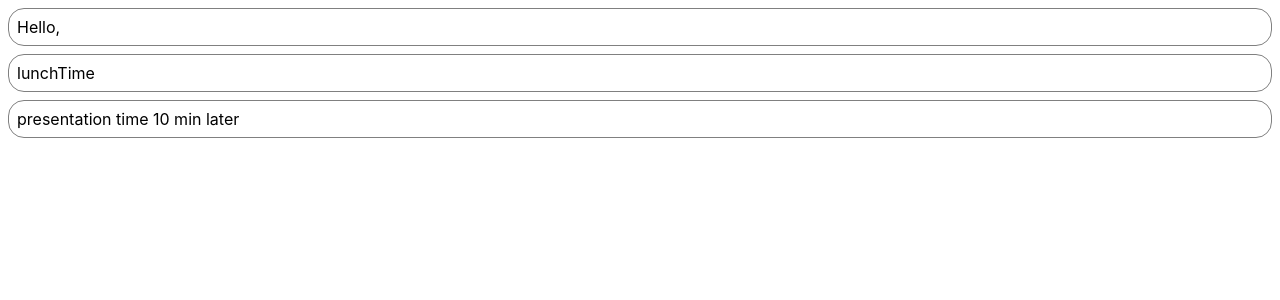
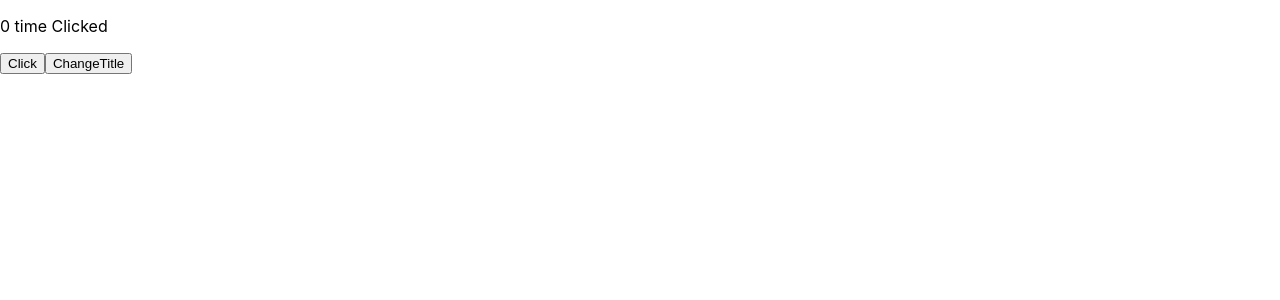
Before and after one commit to Sua-su/React-Study, a React (Create React App) app: page / in a window 1280 px wide. Shown: the top 300 px of the page. Built offline with nearby package versions, Linux system fonts and the light colour scheme.

Commit message:
Ch7 CountStudy

```diff
--- /dev/null
+++ b/src/Ch07/Counter.jsx
@@ -0,0 +1,31 @@
+import React ,{useEffect, useState} from 'react';
+
+function Counter(props){
+    const [count, setCount] = useState(0);
+    const [title, setTitle] = useState("Counter Page");
+
+
+    useEffect(() =>{
+            document.title=title
+            return() =>{document.title='missing Count'};
+            }, [title]);
+
+
+    function handleClick(e) {
+        setCount(count +1 );
+        console.log(e.target.tagName);
+        console.log(count);
+    }
+
+
+    return (
+        <div>
+            <p>{count} time Clicked</p>
+            <button onClick ={handleClick}>Click</button>
+            <button onClick={() => {setTitle("total$(count)Click")}}>ChangeTitle</button>
+        </div>
+    )
+}
+
+
+export default Counter;
--- a/src/index.js
+++ b/src/index.js
@@ -13,8 +13,8 @@ import reportWebVitals from "./reportWebVitals";
 //import { LikeButton } from "./Ch06/LikeButton";
 //import LikeButton from "./Ch06/LikeButton"
 //import Notification from "./Ch06/Notificaltion";
-import NotificationList from "./Ch06/NotificationList";
-
+//import NotificationList from "./Ch06/NotificationList";
+import Counter from "./Ch07/Counter";
 /*
 import Hello from "./Ch03/Hello";
 
@@ -77,7 +77,7 @@ function tick() {
 const root = ReactDOM.createRoot(document.getElementById("root"));
 root.render(
   <React.StrictMode>
-    <NotificationList />
+    <Counter />
   </React.StrictMode>
 );
 
```
